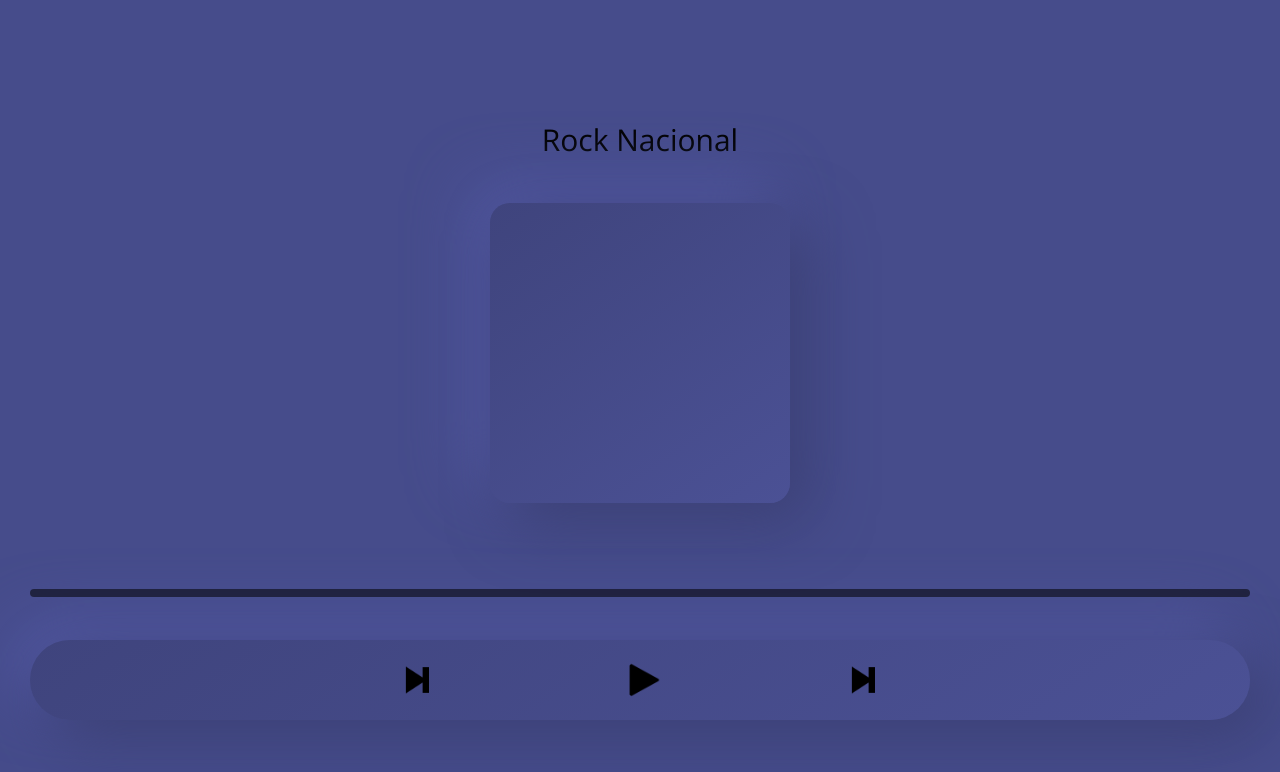
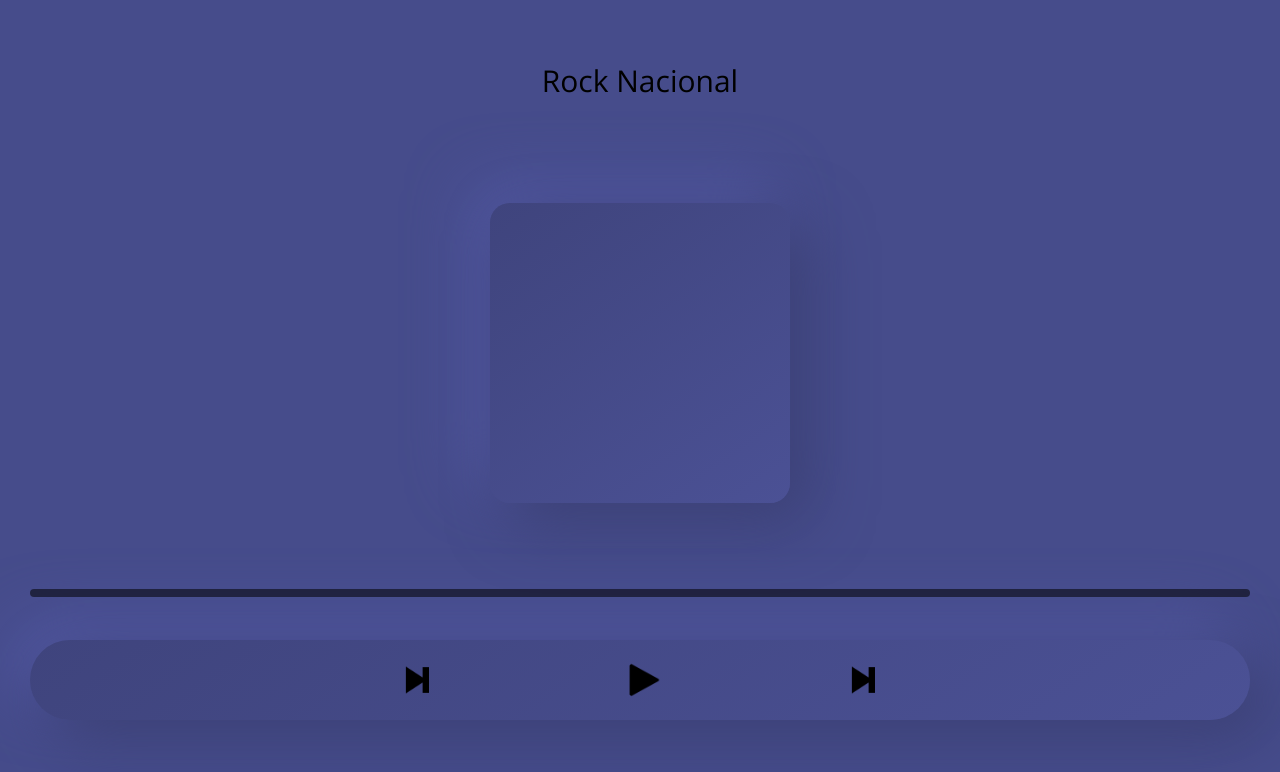
Before and after one commit to nicolasezequielflores/nicolasezequielflores.musicapp, a plain HTML site: page index.html in a window 1280 px wide. Drawn offline with nearby package versions, Linux system fonts and the light colour scheme.

Commit message:
Update style.css

```diff
--- a/css/style.css
+++ b/css/style.css
@@ -1,4 +1,3 @@
-
 @import url('https://fonts.googleapis.com/css2?family=Open+Sans:wght@300;400;500;600;700;800&display=swap');
 
 *{
@@ -25,7 +24,7 @@ body{
     background: #464c8b;
     display: flex;
     justify-content: center;
-    align-items: end;
+    align-items: center;
 }
 
 .name{
@@ -58,6 +57,7 @@ body{
     width: 100%;
     height: 100px;
 }
+
 .controlsCont{
     width: 100%;
     height: 80px;
@@ -102,7 +102,6 @@ audio{
     border-radius: 50px;
     margin: 0 -5px 0 0;
     position: fixed;
-    z-index: 10;
 }
 
 .pause{
@@ -174,19 +173,19 @@ audio{
     height: 8px;
     width: 100%;
     background-color: #0000008a;
-  }
+}
 
-  .progress {
+.progress {
     position: absolute;
     top: 0;
     left: 0;
     height: 100%;
     background-color: #000000;
-  }
+}
 
-  .time {
+.time {
     position: absolute;
     top: -20px;
     left: 0;
     font-size: 12px;
-  }
+}
```
